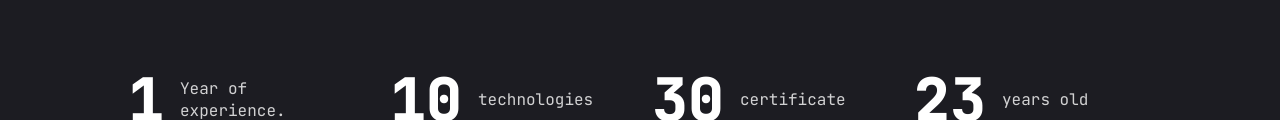
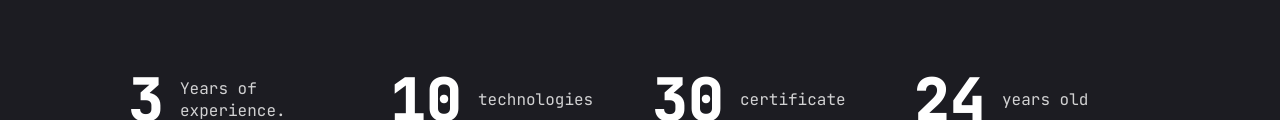
Before and after one commit to QuangDev69/hire-me, a Next.js app: page / in a window 1280 px wide. Shown: the part 680-816 px from the top of the page. Built offline with nearby package versions, Linux system fonts and the light colour scheme.

Commit message:
fix home

```diff
--- a/components/Stats.jsx
+++ b/components/Stats.jsx
@@ -3,8 +3,8 @@
 import CountUp from "react-countup";
 const stats = [
   {
-    num: 1,
-    text: "Year of experience.",
+    num: 3,
+    text: "Years of experience.",
   },
   {
     num: 10,
@@ -15,7 +15,7 @@ const stats = [
     text: "certificate",
   },
   {
-    num: 23,
+    num: 24,
     text: "years old",
   },
 ];
```
